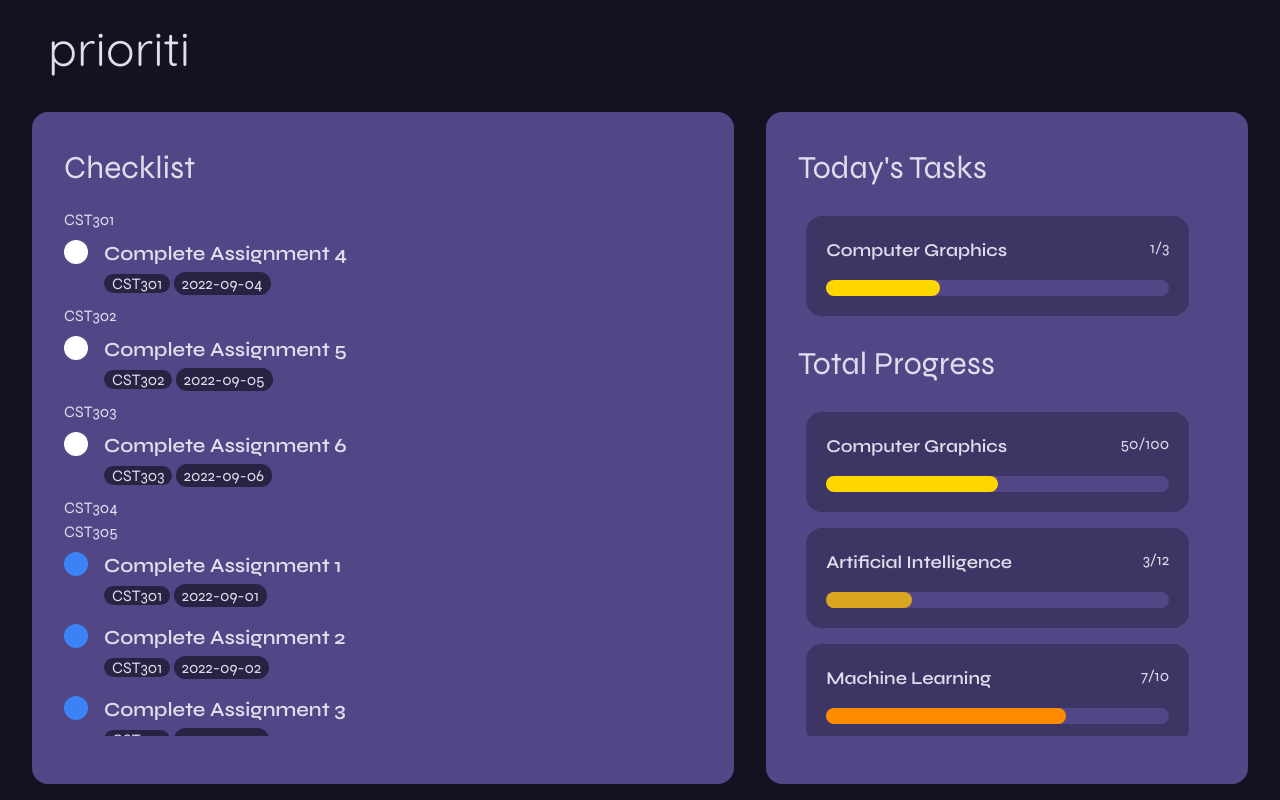
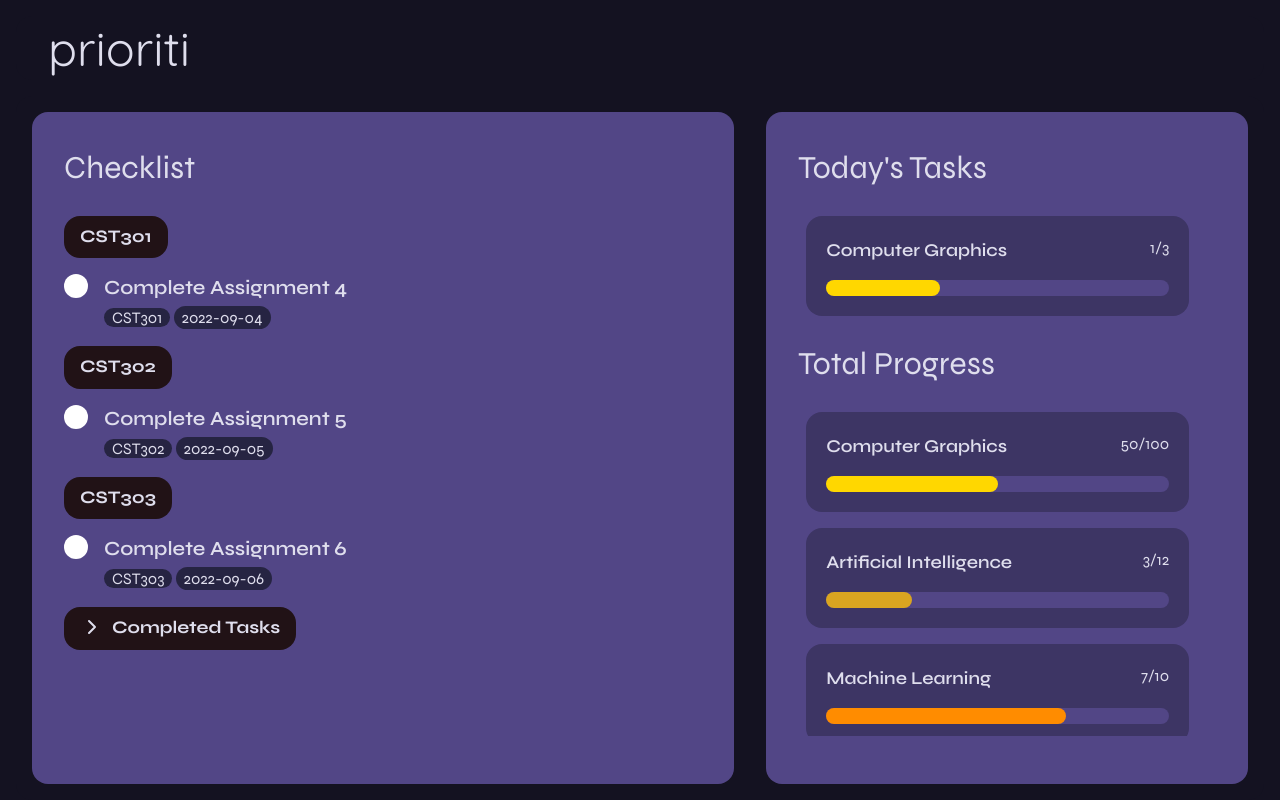
Before and after one commit to n1ved/prioriti, a Next.js app: page /dashboard in a window 1280 px wide. Built offline with nearby package versions, Linux system fonts and the light colour scheme.

Commit message:
feat : rewrite check logic and task interface

```diff
--- a/src/app/dashboard/page.tsx
+++ b/src/app/dashboard/page.tsx
@@ -3,14 +3,16 @@ import styles from "./page.module.css";
 import dummyProgressData from "@/data/DummyData/progress";
 import dummyCoursesData from "@/data/DummyData/courses";
 import dummyTaskData from "@/data/DummyData/tasks";
-import React from "react";
+import React, {useEffect} from "react";
 import ProgressCard from "@/components/progress/ProgressCard";
 import TaskCheckBox from "@/components/checkbox/TaskCheckBox";
+import {ChevronRight , ChevronDown} from 'lucide-react'
 interface Task {
     id: string,
     name: string,
     course: string,
     date: string,
+    isDone: boolean,
     timeRequired: number,
 }
 interface courseMappedTasks {
@@ -22,34 +24,37 @@ export default function Dashboard() {
   const coursesData = dummyCoursesData();
 
   const [taskData, setTaskData] = React.useState(dummyTaskData());
-  const [doneTasks, setDoneTasks] = React.useState(taskData.done);
-  const [todoTasks, setTodoTasks] = React.useState(taskData.todo);
+  const [doneTasks, setDoneTasks] = React.useState(taskData.filter(task => task.isDone));
+  const [todoTasks, setTodoTasks] = React.useState(taskData.filter(task => !task.isDone));
+  const [scaffoldDone , setScaffoldDone] = React.useState(false);
+  const [mappedTasks , setMappedTasks] = React.useState(coursesData.map(course => {
+      return {
+          course:course,
+          tasks: taskData.filter(task => task.course === course && !task.isDone),
+      }
+  }))
 
 
-  const mappedTasks: Array<courseMappedTasks> = coursesData.map(course => {
+
+
+  useEffect(() => {
+      setDoneTasks(taskData.filter(task => task.isDone));
+      setTodoTasks(taskData.filter(task => !task.isDone));
+      setMappedTasks(coursesData.map(course => {
           return {
-      course: course,
-      tasks: taskData.todo.filter(task => task.course === course)
+              course:course,
+              tasks: taskData.filter(task => task.course === course && !task.isDone),
           }
-  });
+      }))
+  },[taskData]);
 
 
   //TODO:This function is a mess
   const handleTaskStatusChange = (id:string,value:boolean) => {
     console.debug(`Task with id ${id} is now ${value ? 'done' : 'not done'}`);
-    if(value){
-        const changedTask = todoTasks.find(task => task.id === id);
-        if(changedTask){
-            setDoneTasks([...doneTasks,changedTask]);
-            setTodoTasks(todoTasks.filter(task => task.id !== id));
-        }
-    } else {
-      const changedTask = doneTasks.find(task => task.id === id);
-      if (changedTask) {
-        setTodoTasks([...todoTasks, changedTask]);
-        setDoneTasks(doneTasks.filter(task => task.id !== id));
-      }
-    }
+    setTaskData(prevState => prevState.map(
+        task => task.id === id ? {...task , isDone: value} : task
+    ))
   }
 
   return (
@@ -62,16 +67,24 @@ export default function Dashboard() {
                 <h2>Checklist</h2>
                 <div className={styles.checklist_cards}>
                     {mappedTasks.map((course) => (
+                        course.tasks.length > 0 && (
                             <div key={course.course} className={styles.checklist_card}>
-                            <h3>{course.course}</h3>
+                                <h3 className={styles.checklist_course_title}>{course.course}</h3>
                                 {course.tasks.map((task) => (
-                                <TaskCheckBox key={task.name} {...task} isDone={false} handlerFunction={handleTaskStatusChange}/>
+                                    <TaskCheckBox key={task.name} {...task} isDone={task.isDone} handlerFunction={handleTaskStatusChange}/>
                                 ))}
                             </div>
+                        )
                     ))}
+                    <h3 className={styles.checklist_course_title} onClick={() => {setScaffoldDone(!scaffoldDone)}}> {scaffoldDone ? <ChevronDown/> : <ChevronRight/>} Completed Tasks</h3>
+                    {
+                        scaffoldDone &&
+                        <div className={styles.checklist_cards_done}>
                             {doneTasks.map((task,index) => (
-                        <TaskCheckBox key={task.name} {...task} isDone={true} handlerFunction={handleTaskStatusChange}/>
+                                <TaskCheckBox key={task.name} {...task} isDone={task.isDone} handlerFunction={handleTaskStatusChange}/>
                             ))}
+                        </div>
+                    }
                 </div>
               </section>
               <section className={styles.progress_container}>
--- a/src/data/DummyData/tasks.ts
+++ b/src/data/DummyData/tasks.ts
@@ -1,12 +1,12 @@
-export default function dummyTaskData(){
-  return {
-    done: [
+export default function dummyTaskData() {
+    return [
         {
             id: '1',
             name: 'Complete Assignment 1',
             course: 'CST301',
             date: '2022-09-01',
             timeRequired: 2,
+            isDone: true,
         },
         {
             id: '2',
@@ -14,6 +14,7 @@ export default function dummyTaskData(){
             course: 'CST301',
             date: '2022-09-02',
             timeRequired: 2,
+            isDone: true,
         },
         {
             id: '3',
@@ -21,15 +22,15 @@ export default function dummyTaskData(){
             course: 'CST301',
             date: '2022-09-03',
             timeRequired: 2,
+            isDone: true,
         },
-    ],
-    todo: [
         {
             id: '4',
             name: 'Complete Assignment 4',
             course: 'CST301',
             date: '2022-09-04',
             timeRequired: 2,
+            isDone: false,
         },
         {
             id: '5',
@@ -37,6 +38,7 @@ export default function dummyTaskData(){
             course: 'CST302',
             date: '2022-09-05',
             timeRequired: 2,
+            isDone: false,
         },
         {
             id: '6',
@@ -44,7 +46,7 @@ export default function dummyTaskData(){
             course: 'CST303',
             date: '2022-09-06',
             timeRequired: 2,
+            isDone: false,
         },
-    ]
+    ];
 }
-}
```
Lines whose indentation alone changed are shown as unchanged.
